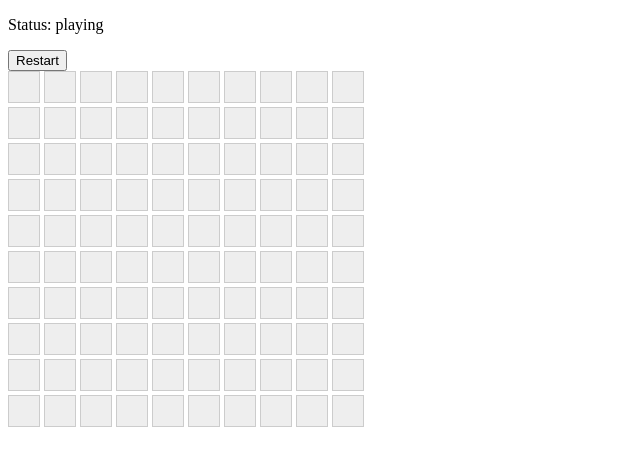
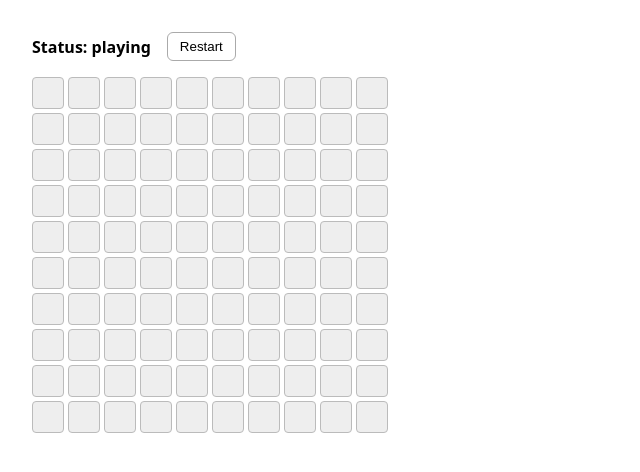
Before and after one commit to gurwinder8186/minesweeper-ts, a website built with Vite: page index.html in a window 1280 px wide. Shown: the whole page, without its empty margins (0-640 px from the left). Built offline with nearby package versions, Linux system fonts and the light colour scheme.

Commit message:
improve styling for header and grid

```diff
--- a/src/style.css
+++ b/src/style.css
@@ -1,16 +1,48 @@
+body {
+  font-family: system-ui, sans-serif;
+  padding: 24px;
+}
+
+.header {
+  display: flex;
+  align-items: center;
+  justify-content: space-between;
+  margin-bottom: 16px;
+  max-width: fit-content;
+  gap: 16px;
+}
+
+.status {
+  margin: 0;
+  font-size: 16px;
+  font-weight: 600;
+}
+
+.restart {
+  padding: 6px 12px;
+  border: 1px solid #aaa;
+  background: white;
+  cursor: pointer;
+  border-radius: 6px;
+}
+
+.restart:hover {
+  background: #f2f2f2;
+}
+
 .grid {
   display: grid;
-  grid-template-columns: repeat(10, 32px);
   gap: 4px;
 }
 
 .cell {
   width: 32px;
   height: 32px;
-  border: 1px solid #ccc;
+  border: 1px solid #bbb;
   background: #eee;
   font-size: 16px;
   cursor: pointer;
+  border-radius: 4px;
 }
 
 .cell.revealed {
```
